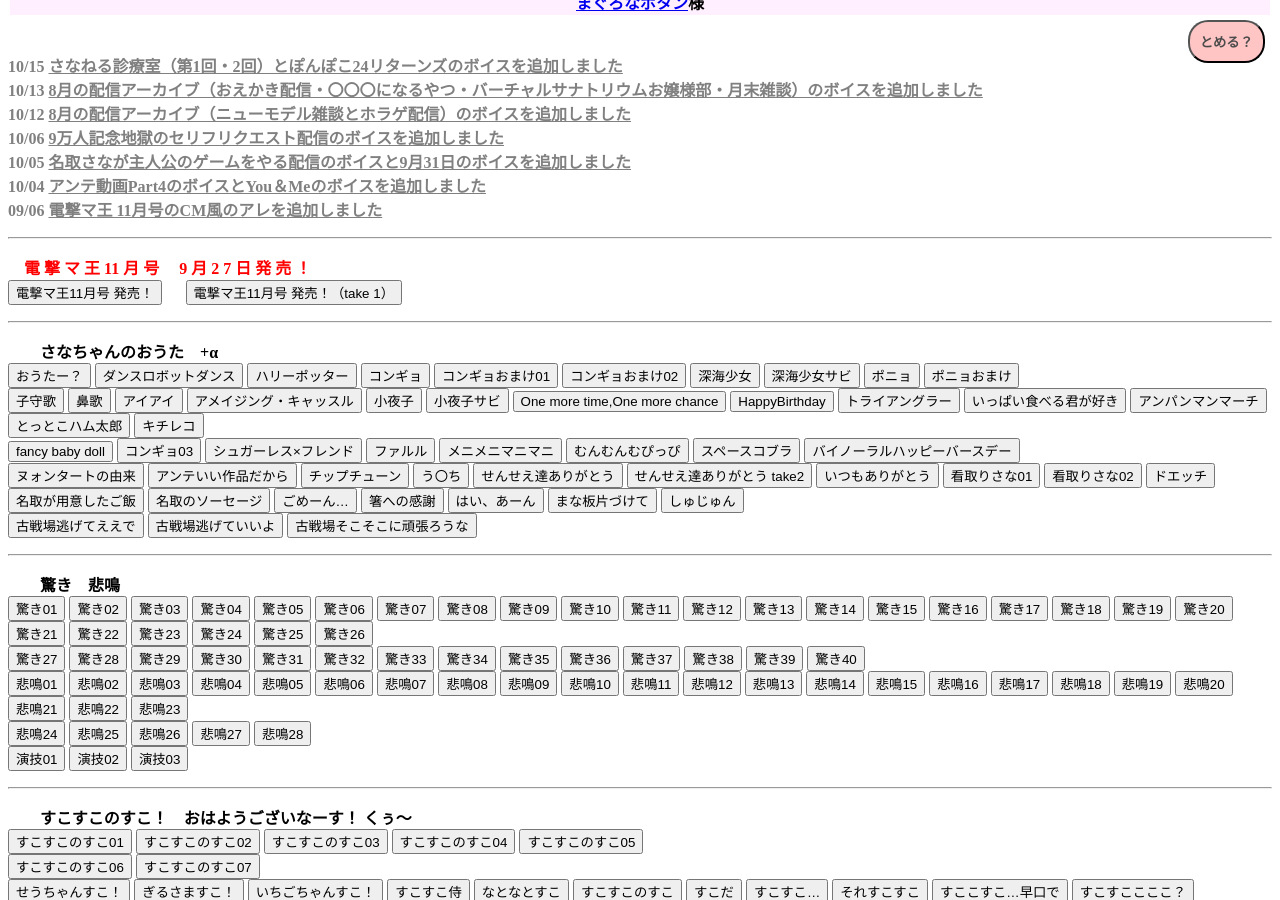
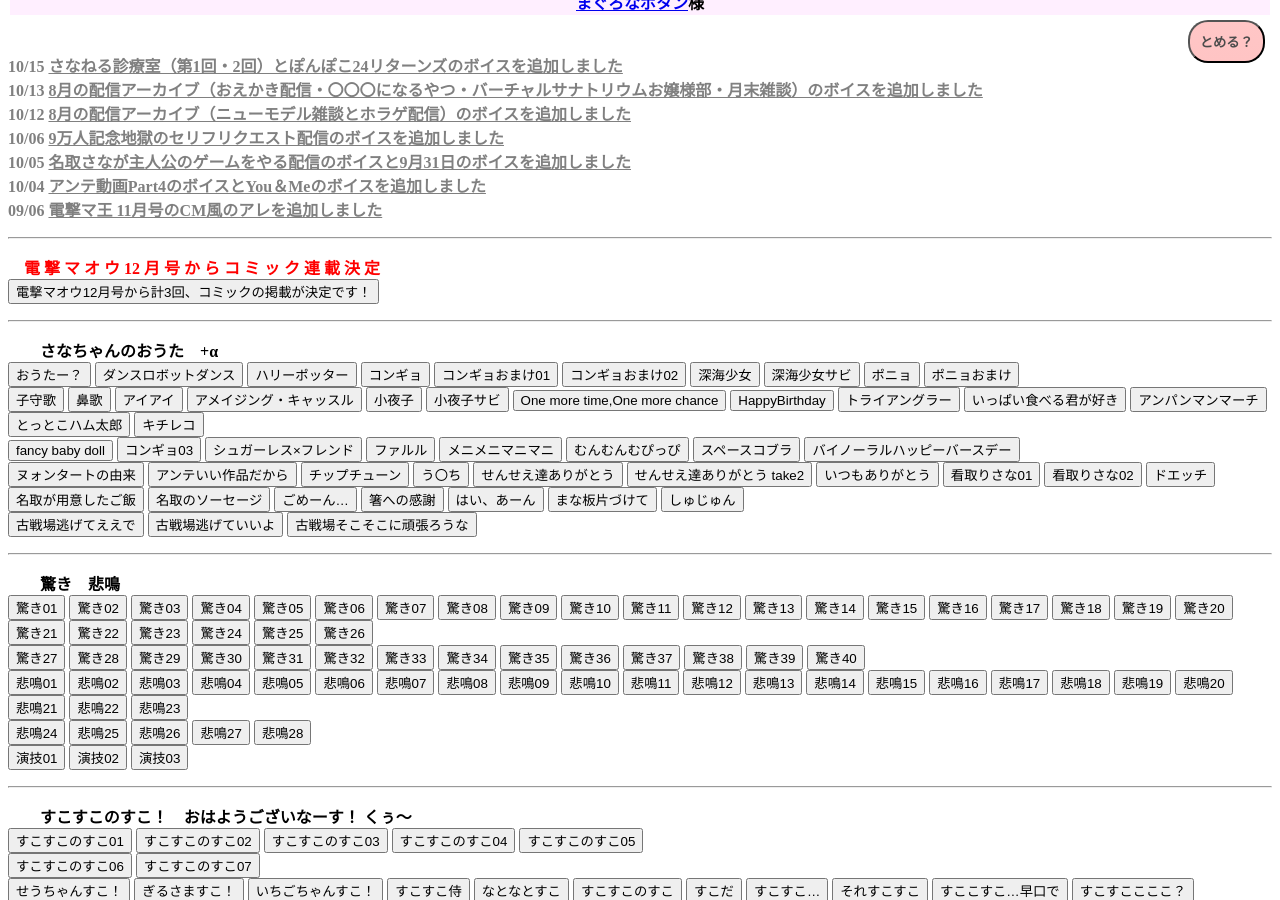
Before and after one commit to sanabutton/sanabutton.github.io, a Jekyll site: the page built from index.html, in a window 1280 px wide and 900 px high, scrolled down 422 px. Built offline with Jekyll 4.4.1, drawn with Linux system fonts in a browser that asks for light colours; comment, search, counter and statistics services are not loaded.

Commit message:
告知を電撃マオウ11月号から同12月号のものへ差し替え

```diff
--- a/index.html
+++ b/index.html
@@ -44,12 +44,9 @@
 {% include update-log.html %}
 
 <hr style="margin: 1em 0 ;">
-　<span class="important-notify"><b>電 撃 マ 王 11 月 号　 9 月 2 7 日 発 売 ！</b></span>
+　<span class="important-notify"><b>電 撃 マ オ ウ 12 月 号 か ら コ ミ ッ ク 連 載 決 定</b></span>
 <br>
-
-<button type="button" class="sounds" data-file="名取さな、〇〇〇になるやつ告知します！/電撃マ王11月号CM">電撃マ王11月号 発売！</button>
-
-<button type="button" class="sounds" data-file="名取さな、〇〇〇になるやつ告知します！/電撃マ王11月号CM_NG">電撃マ王11月号 発売！（take 1）</button>
+<button type="button" class="sounds" data-file="地獄のセリフリクエスト配信/電撃マオウ12月号からコミック掲載！2">電撃マオウ12月号から計3回、コミックの掲載が決定です！</button>
 
 {% include contents.html %}
 
```
